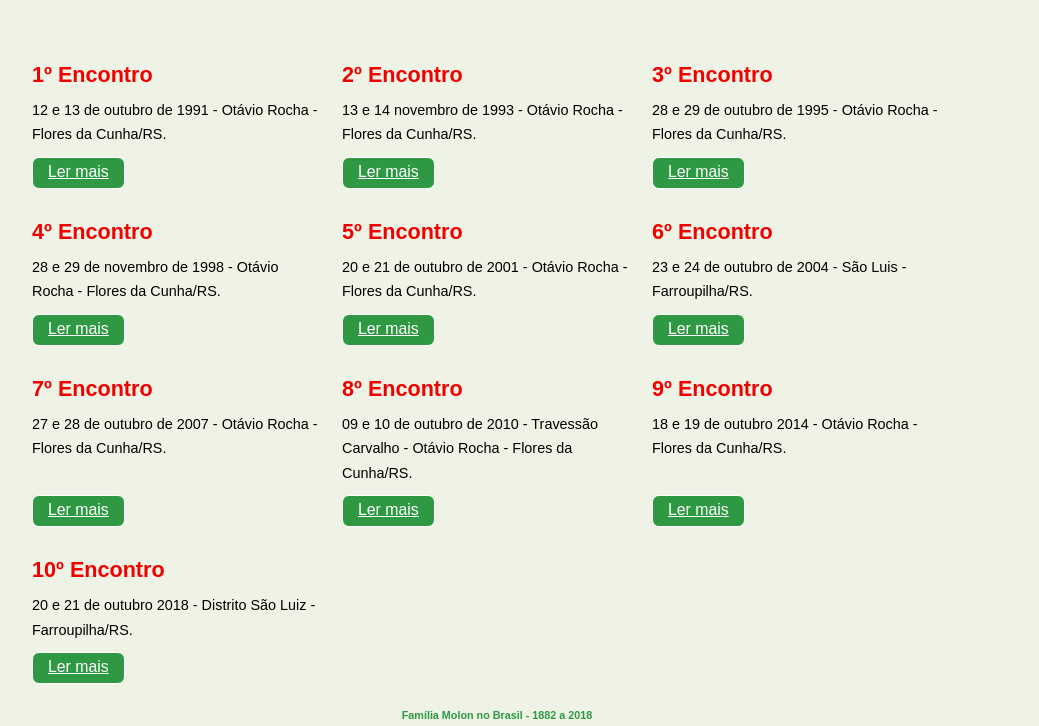
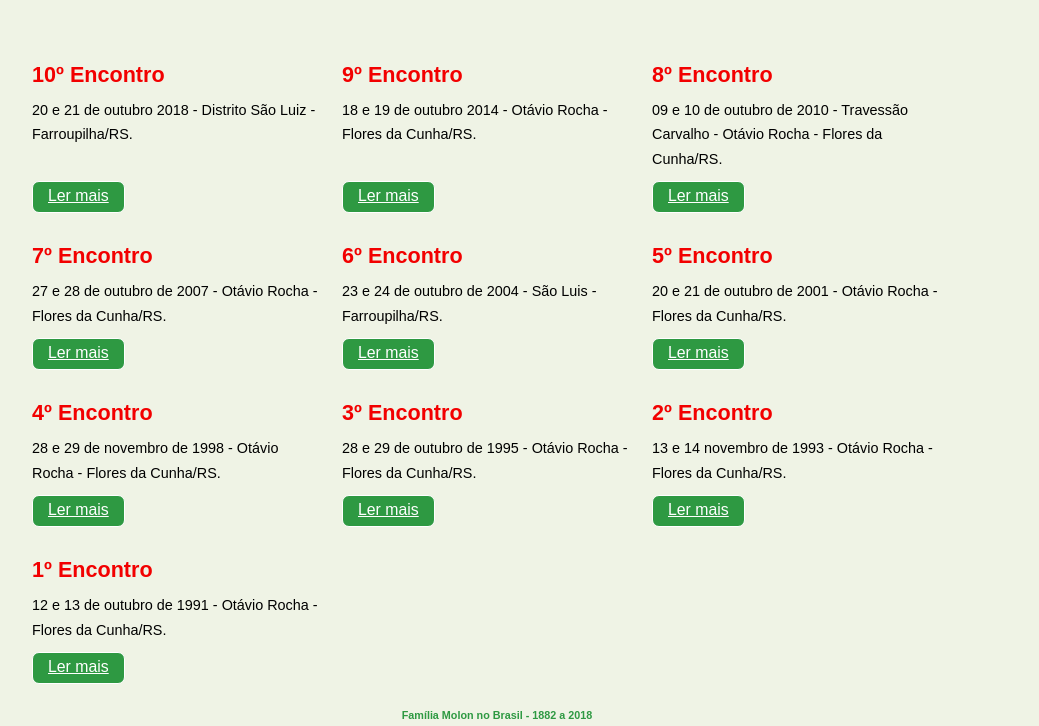
Before and after one commit to familiamolon/website, a plain HTML site: page encontros.html in a window 1280 px wide. Shown: the part 138-864 px from the top of the page, without its empty margins (143-1182 px from the left). Drawn offline with Linux system fonts and the light colour scheme.

Commit message:
atualização convite encontro 10

```diff
--- a/encontros.html
+++ b/encontros.html
@@ -38,12 +38,69 @@
       <div id="content">
         <div class="content_item">
 		  <div class="content_container">
-		    <h2>1º Encontro</h2>
-            <p>12 e 13 de outubro de 1991 - Otávio Rocha - Flores da Cunha/RS.</p>
+		    <h2>10º Encontro</h2>
+		    <p>20 e 21 de outubro 2018 - Distrito São Luiz - Farroupilha/RS.<br/><br/></p>
 		  	<div class="button_small">
-		      <a href="encontro1.html">Ler mais</a>
+		      <a href="encontro10.html">Ler mais</a>
 		    </div><!--close button_small-->
 		  </div><!--close content_container-->
+
+		  <div class="content_container">
+		    <h2>9º Encontro</h2>
+		    <p>18 e 19 de outubro 2014 - Otávio Rocha - Flores da Cunha/RS.<br/><br/></p>
+		  	<div class="button_small">
+		      <a href="encontro9.html">Ler mais</a>
+		    </div><!--close button_small-->
+		  </div><!--close content_container-->
+
+		  <div class="content_container">
+		    <h2>8º Encontro</h2>
+		    <p>09 e 10 de outubro de 2010 - Travessão Carvalho - Otávio Rocha - Flores da Cunha/RS.</p>
+		  	<div class="button_small">
+		      <a href="encontro8.html">Ler mais</a>
+		    </div><!--close button_small-->
+		  </div><!--close content_container-->
+
+		  <div class="content_container">
+ 		    <h2>7º Encontro</h2>
+            <p>27 e 28 de outubro de 2007 - Otávio Rocha - Flores da Cunha/RS.</p>
+		  	<div class="button_small">
+		      <a href="encontro7.html">Ler mais</a>
+		    </div><!--close button_small-->
+		  </div><!--close content_container-->
+
+		  <div class="content_container">
+		    <h2>6º Encontro</h2>
+		    <p>23 e 24 de outubro de 2004 - São Luis - Farroupilha/RS.</p>
+		  	<div class="button_small">
+		      <a href="encontro6.html">Ler mais</a>
+		    </div><!--close button_small-->
+		  </div><!--close content_container-->
+
+		  <div class="content_container">
+		    <h2>5º Encontro</h2>
+		    <p>20 e 21 de outubro de 2001 - Otávio Rocha - Flores da Cunha/RS.</p>
+		  	<div class="button_small">
+		      <a href="encontro5.html">Ler mais</a>
+		    </div><!--close button_small-->
+		  </div><!--close content_container-->
+
+		  <div class="content_container">
+ 		    <h2>4º Encontro</h2>
+            <p>28 e 29 de novembro de 1998 - Otávio Rocha - Flores da Cunha/RS.</p>
+		  	<div class="button_small">
+		      <a href="encontro4.html">Ler mais</a>
+		    </div><!--close button_small-->
+		  </div><!--close content_container-->
+
+		  <div class="content_container">
+		    <h2>3º Encontro</h2>
+		    <p>28 e 29 de outubro de 1995 - Otávio Rocha - Flores da Cunha/RS.</p>
+		  	<div class="button_small">
+		      <a href="encontro3.html">Ler mais</a>
+		    </div><!--close button_small-->
+		  </div><!--close content_container-->
+
 		  <div class="content_container">
 		    <h2>2º Encontro</h2>
 		    <p>13 e 14 novembro de 1993 - Otávio Rocha - Flores da Cunha/RS.</p>
@@ -51,60 +108,12 @@
 		      <a href="encontro2.html">Ler mais</a>
 		    </div><!--close button_small-->
 		  </div><!--close content_container-->
-          <div class="content_container">
-		    <h2>3º Encontro</h2>
-		    <p>28 e 29 de outubro de 1995 - Otávio Rocha - Flores da Cunha/RS.</p>
+
+		  <div class="content_container">
+		    <h2>1º Encontro</h2>
+            <p>12 e 13 de outubro de 1991 - Otávio Rocha - Flores da Cunha/RS.</p>
 		  	<div class="button_small">
-		      <a href="encontro3.html">Ler mais</a>
-		    </div><!--close button_small-->
-		  </div><!--close content_container-->
-		  <div class="content_container">
- 		    <h2>4º Encontro</h2>
-            <p>28 e 29 de novembro de 1998 - Otávio Rocha - Flores da Cunha/RS.</p>
-		  	<div class="button_small">
-		      <a href="encontro4.html">Ler mais</a>
-		    </div><!--close button_small-->
-		  </div><!--close content_container-->
-		  <div class="content_container">
-		    <h2>5º Encontro</h2>
-		    <p>20 e 21 de outubro de 2001 - Otávio Rocha - Flores da Cunha/RS.</p>
-		  	<div class="button_small">
-		      <a href="encontro5.html">Ler mais</a>
-		    </div><!--close button_small-->
-		  </div><!--close content_container-->
-          <div class="content_container">
-		    <h2>6º Encontro</h2>
-		    <p>23 e 24 de outubro de 2004 - São Luis - Farroupilha/RS.</p>
-		  	<div class="button_small">
-		      <a href="encontro6.html">Ler mais</a>
-		    </div><!--close button_small-->
-		  </div><!--close content_container-->
-		  <div class="content_container">
- 		    <h2>7º Encontro</h2>
-            <p>27 e 28 de outubro de 2007 - Otávio Rocha - Flores da Cunha/RS.<br/><br/></p>
-		  	<div class="button_small">
-		      <a href="encontro7.html">Ler mais</a>
-		    </div><!--close button_small-->
-		  </div><!--close content_container-->
-		  <div class="content_container">
-		    <h2>8º Encontro</h2>
-		    <p>09 e 10 de outubro de 2010 - Travessão Carvalho - Otávio Rocha - Flores da Cunha/RS.</p>
-		  	<div class="button_small">
-		      <a href="encontro8.html">Ler mais</a>
-		    </div><!--close button_small-->
-		  </div><!--close content_container-->
-          <div class="content_container">
-		    <h2>9º Encontro</h2>
-		    <p>18 e 19 de outubro 2014 - Otávio Rocha - Flores da Cunha/RS.<br/><br/></p>
-		  	<div class="button_small">
-		      <a href="encontro9.html">Ler mais</a>
-		    </div><!--close button_small-->
-		  </div><!--close content_container-->
-		  <div class="content_container">
-		    <h2>10º Encontro</h2>
-		    <p>20 e 21 de outubro 2018 - Distrito São Luiz - Farroupilha/RS.</p>
-		  	<div class="button_small">
-		      <a href="encontro10.html">Ler mais</a>
+		      <a href="encontro1.html">Ler mais</a>
 		    </div><!--close button_small-->
 		  </div><!--close content_container-->
 	    </div><!--close content_item-->
```
Also changed, not shown: encontro10.html (+18 -0 lines), images/encontro10/convite.jpg (added).
